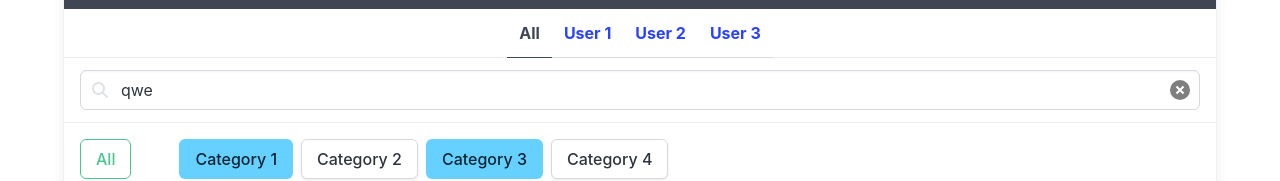
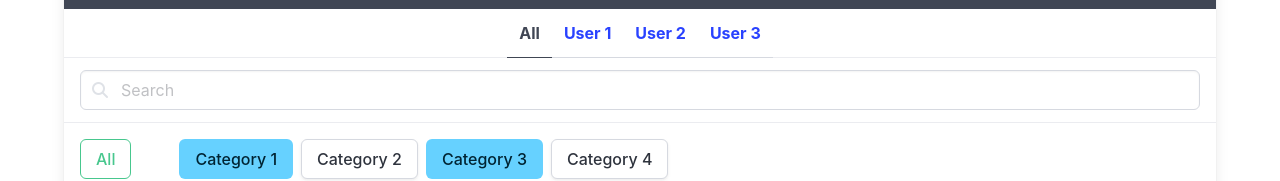
Before and after one commit to yelyzavetaz/react_practice, a React (Vite) app: page / in a window 1280 px wide. Shown: the part 164-345 px from the top of the page. Built offline with nearby package versions, Linux system fonts and the light colour scheme.

Commit message:
Task 3 is done

```diff
--- a/src/App.jsx
+++ b/src/App.jsx
@@ -32,14 +32,24 @@ const getFilteredProducts = (productList, filters) => {
     );
   }
 
+  if (filters.query !== '') {
+    const normalizedQuery = filters.query.trim().toLowerCase();
+
+    filteredProducts = filteredProducts.filter(product => {
+      return product.name.toLowerCase().includes(normalizedQuery);
+    });
+  }
+
   return filteredProducts;
 };
 
 export const App = () => {
   const [userIdSelected, setUserIdSelected] = useState(-1);
+  const [query, setQuery] = useState('');
 
   const filteredProducts = getFilteredProducts(products, {
     userIdSelected,
+    query,
   });
 
   return (
@@ -96,21 +106,29 @@ export const App = () => {
                   type="text"
                   className="input"
                   placeholder="Search"
-                  value="qwe"
+                  value={query}
+                  onChange={event => {
+                    setQuery(event.target.value.trimStart());
+                  }}
                 />
 
                 <span className="icon is-left">
                   <i className="fas fa-search" aria-hidden="true" />
                 </span>
 
+                {query && (
                   <span className="icon is-right">
                     {/* eslint-disable-next-line jsx-a11y/control-has-associated-label */}
                     <button
                       data-cy="ClearButton"
                       type="button"
                       className="delete"
+                      onClick={() => {
+                        setQuery('');
+                      }}
                     />
                   </span>
+                )}
               </p>
             </div>
 
```
Lines whose indentation alone changed are shown as unchanged.
